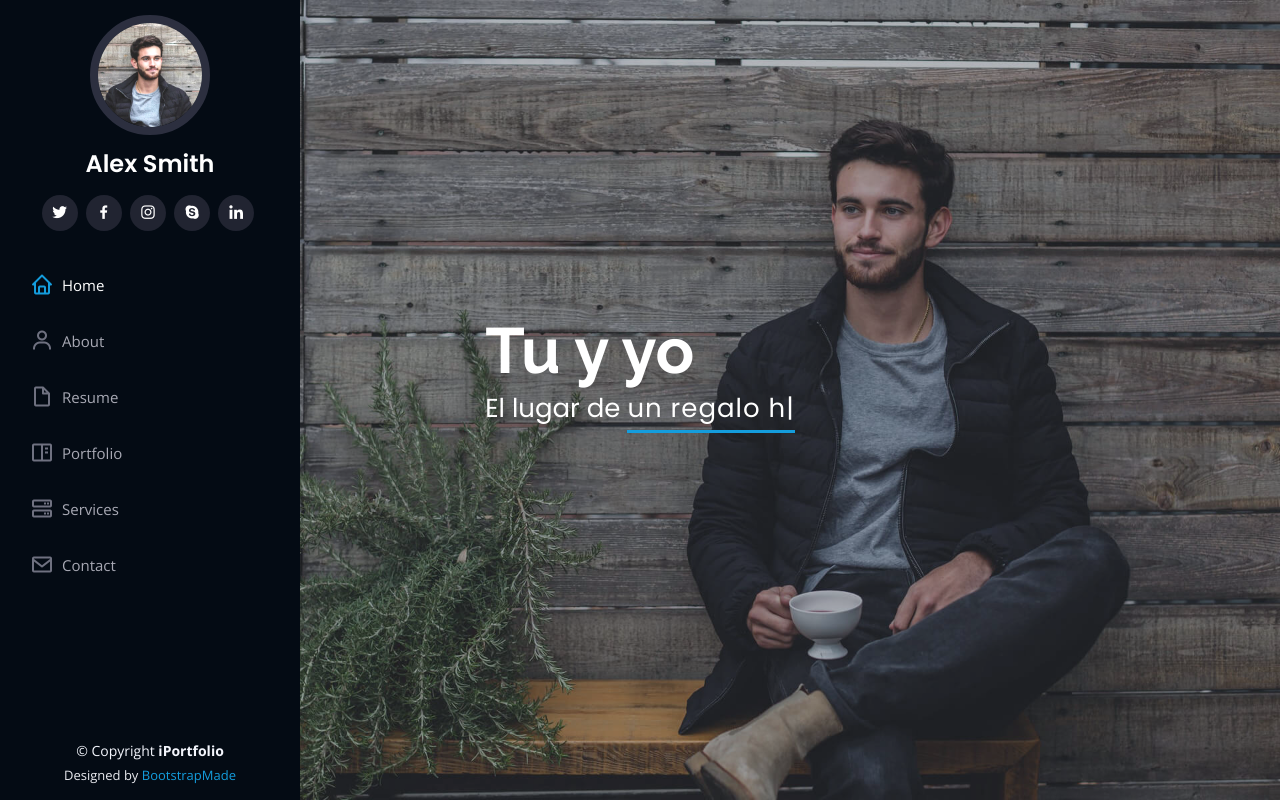
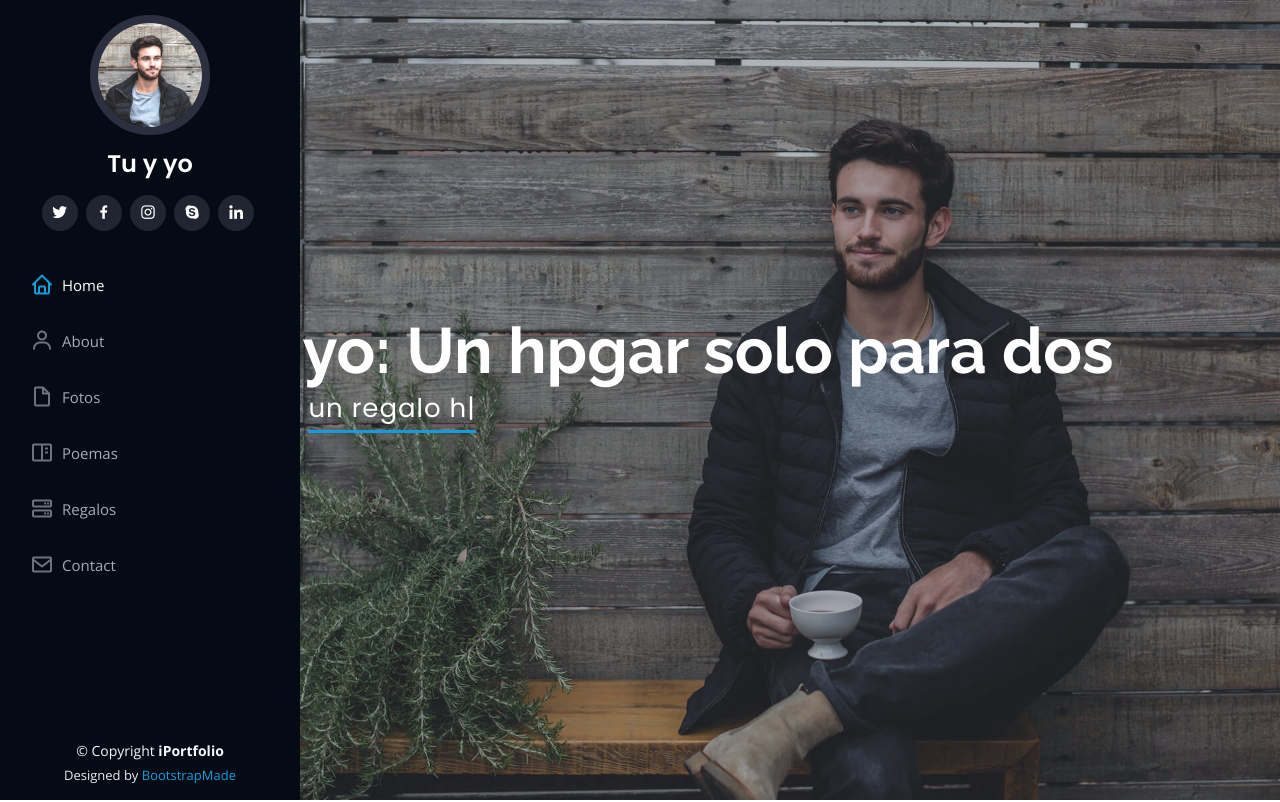
Before and after one commit to ErickMayorga/Tu-y-yo, a plain HTML site: page index.html in a window 1280 px wide. Shown: the top 802 px of the page. Drawn offline with nearby package versions, Linux system fonts and the light colour scheme.

Commit message:
update menu

```diff
--- a/index.html
+++ b/index.html
@@ -46,7 +46,7 @@
 
       <div class="profile">
         <img src="assets/img/profile-img.jpg" alt="" class="img-fluid rounded-circle">
-        <h1 class="text-light"><a href="index.html">Alex Smith</a></h1>
+        <h1 class="text-light"><a href="index.html">Tu y yo</a></h1>
         <div class="social-links mt-3 text-center">
           <a href="#" class="twitter"><i class="bx bxl-twitter"></i></a>
           <a href="#" class="facebook"><i class="bx bxl-facebook"></i></a>
@@ -60,9 +60,9 @@
         <ul>
           <li><a href="#hero" class="nav-link scrollto active"><i class="bx bx-home"></i> <span>Home</span></a></li>
           <li><a href="#about" class="nav-link scrollto"><i class="bx bx-user"></i> <span>About</span></a></li>
-          <li><a href="#resume" class="nav-link scrollto"><i class="bx bx-file-blank"></i> <span>Resume</span></a></li>
-          <li><a href="#portfolio" class="nav-link scrollto"><i class="bx bx-book-content"></i> <span>Portfolio</span></a></li>
-          <li><a href="#services" class="nav-link scrollto"><i class="bx bx-server"></i> <span>Services</span></a></li>
+          <li><a href="#resume" class="nav-link scrollto"><i class="bx bx-file-blank"></i> <span>Fotos</span></a></li>
+          <li><a href="#portfolio" class="nav-link scrollto"><i class="bx bx-book-content"></i> <span>Poemas</span></a></li>
+          <li><a href="#services" class="nav-link scrollto"><i class="bx bx-server"></i> <span>Regalos</span></a></li>
           <li><a href="#contact" class="nav-link scrollto"><i class="bx bx-envelope"></i> <span>Contact</span></a></li>
         </ul>
       </nav><!-- .nav-menu -->
@@ -72,7 +72,7 @@
   <!-- ======= Hero Section ======= -->
   <section id="hero" class="d-flex flex-column justify-content-center align-items-center">
     <div class="hero-container" data-aos="fade-in">
-      <h1>Tu y yo</h1>
+      <h1>Tu y yo: Un hpgar solo para dos</h1>
       <p>El lugar de <span class="typed" data-typed-items="una bonita historia, un regalo hermoso de Dios, una princesa y un caballero"></span></p>
     </div>
   </section><!-- End Hero -->
```
